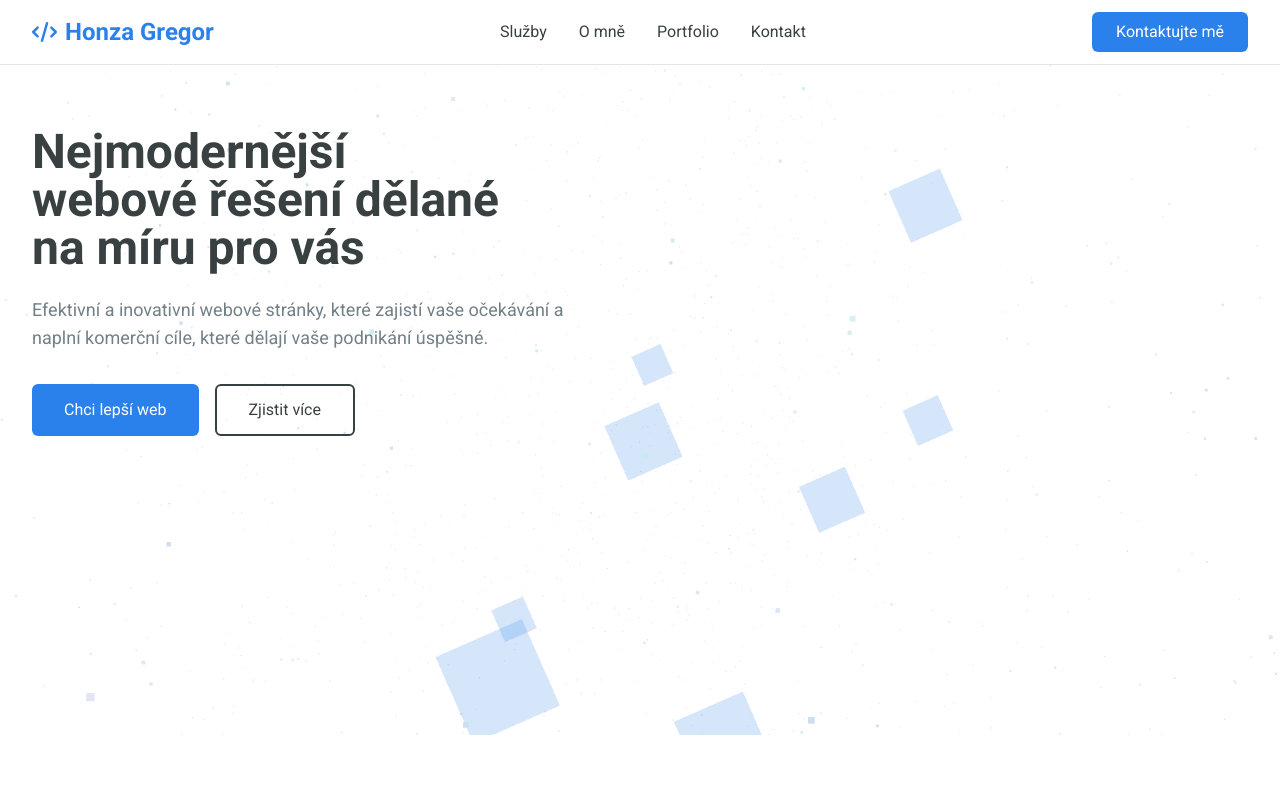
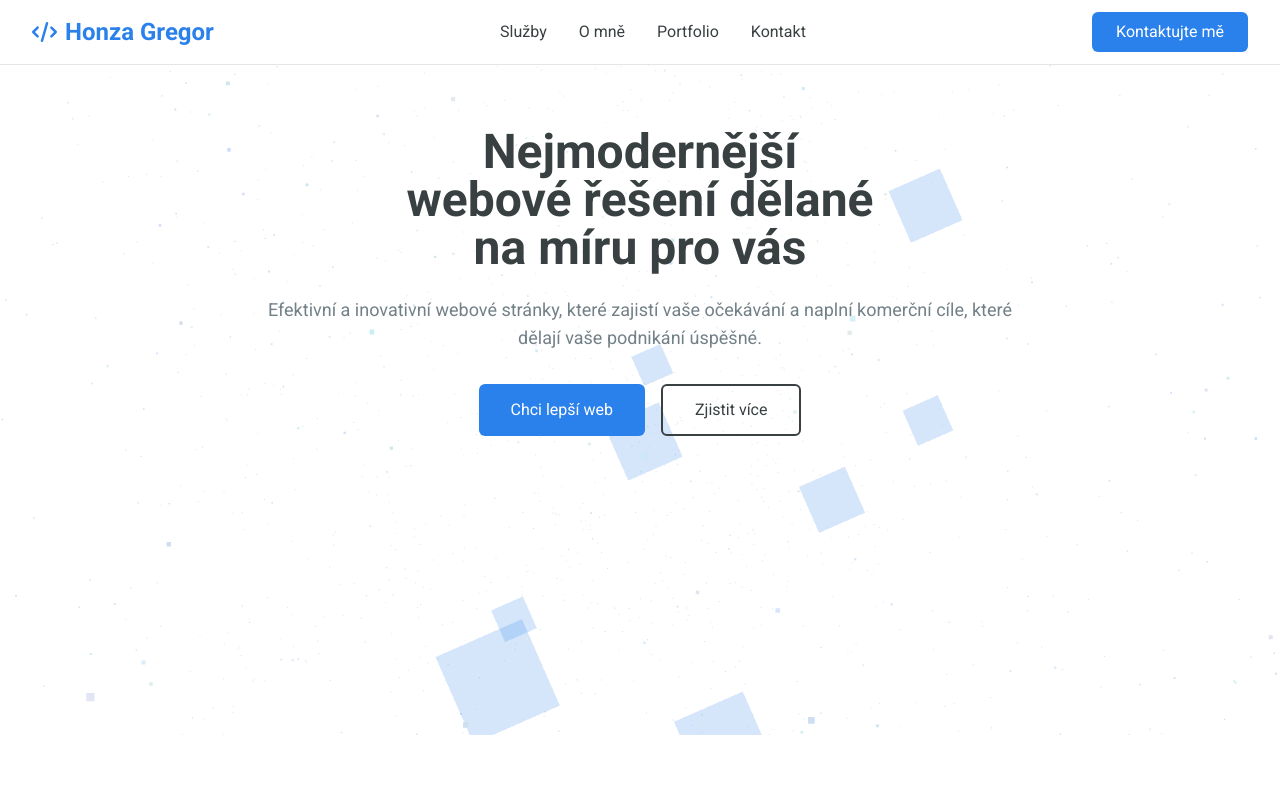
Before and after one commit to honza-gregor/portfolio, a React (Vite) app: page / in a window 1280 px wide. Shown: the top 800 px of the page. Built offline with nearby package versions, Linux system fonts and the light colour scheme.

Commit message:
hero centered

```diff
--- a/src/components/Hero.tsx
+++ b/src/components/Hero.tsx
@@ -10,21 +10,20 @@
         <section className="relative min-h-screen pt-32 pb-20 px-4 sm:px-6 lg:px-8 overflow-hidden" id="hero">
             <Scene3D />
             <div className="relative max-w-7xl mx-auto">
-                <div className="grid md:grid-cols-2 gap-12 items-center">
-                    <div>
+                <div className="flex flex-col items-center text-center">
+                    <div className="max-w-3xl">
                         <h1 className="text-4xl md:text-5xl font-bold text-[#394042] leading-tight mb-6">
                             Nejmodernější<br />webové řešení dělané<br />na míru pro vás
                         </h1>
                         <p className="text-[#728087] text-lg mb-8">
                             Efektivní a inovativní webové stránky, které zajistí vaše očekávání a naplní komerční cíle, které dělají vaše podnikání úspěšné.
                         </p>
-                        <div className="flex flex-col sm:flex-row gap-4">
+                        <div className="flex flex-col sm:flex-row gap-4 justify-center">
                             <button
                                 onClick={() => scrollToSection('kontakt')}
                                 className="bg-[#2B81EB] text-white px-8 py-3 rounded-md hover:bg-[#4D87C0] transition-colors duration-300"
                             >
                                 Chci lepší web
-
                             </button>
                             <button
                                 onClick={() => scrollToSection('sluzby')}
@@ -33,9 +32,6 @@
                             </button>
                         </div>
                     </div>
-                    <div className="relative">
-                        {/* You can add additional content or images here if needed */}
-                    </div>
                 </div>
             </div>
         </section>
```
